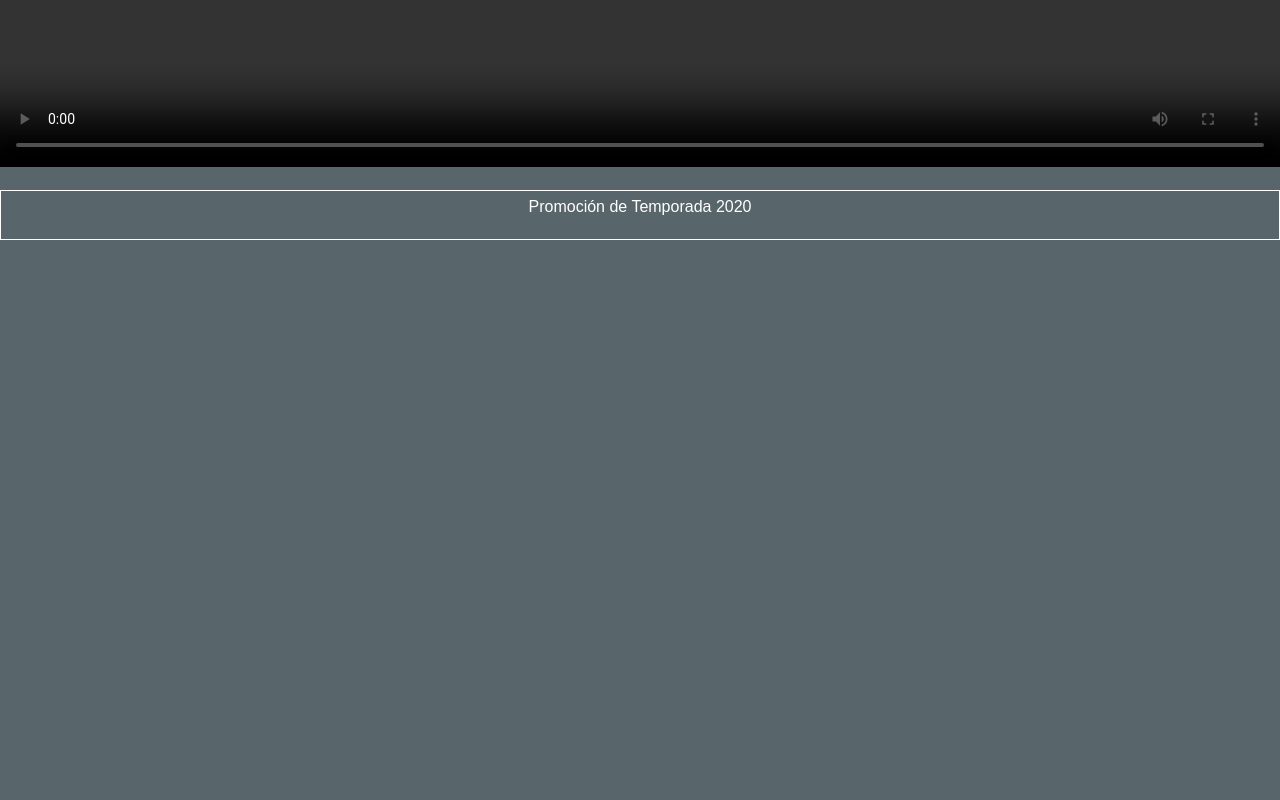
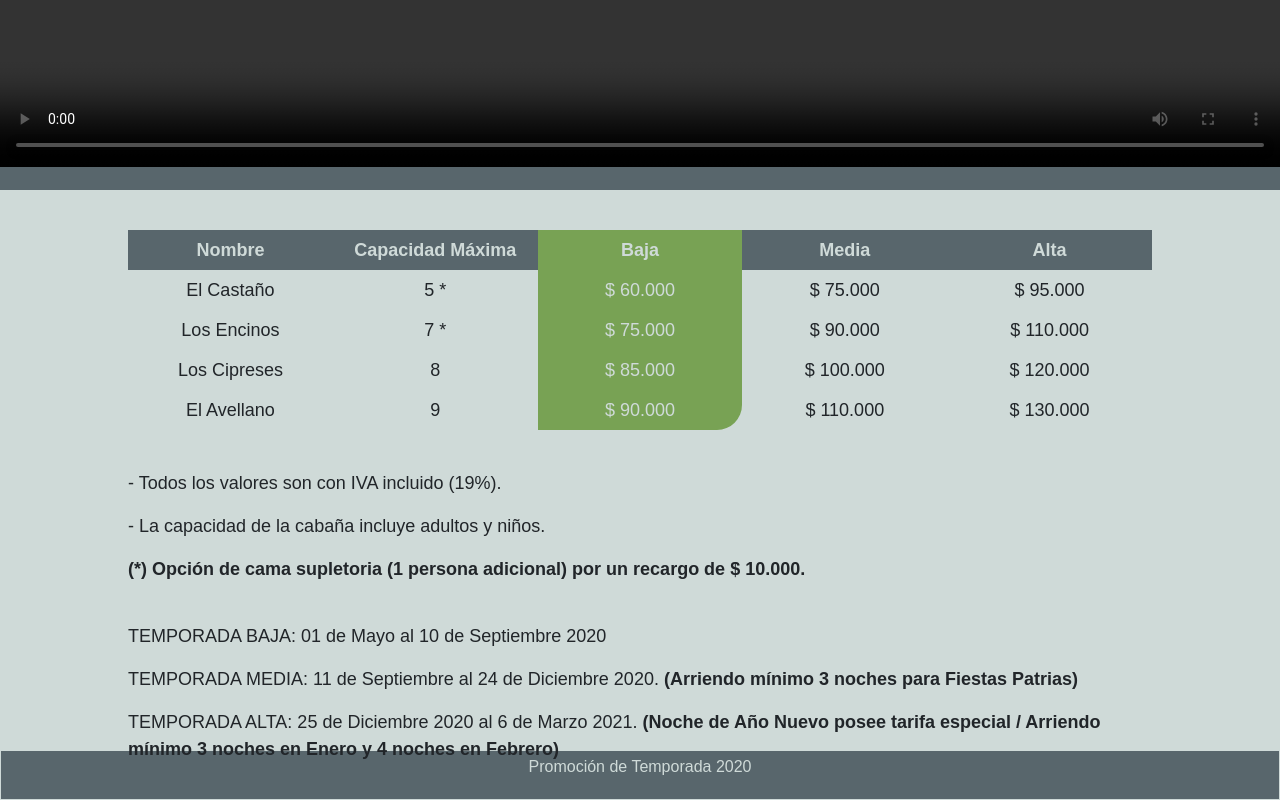
Before and after one commit to moharan/condominiochanchan2020, a React (Create React App) app: page / in a window 1280 px wide. Shown: the part 1437-2237 px from the top of the page. Before the commit the page ends 1677 px from the top, so only its background shows below. Built offline with nearby package versions, Linux system fonts and the light colour scheme.

Commit message:
working in price

```diff
--- a/src/App.css
+++ b/src/App.css
@@ -1,17 +1,20 @@
 :root {
   --main-color: #303131;
   --second-color: #58666c;
-  --third-color: #ffffff;
+  --third-color: #cfdad8;
+  --fourth-color: #60c0c9;
+  --fifth-color: #194571;
+  --sixth-color: #a0b2a7;
+  --seventh-color: #e7d9c9;
+  --eighth-color: #9e8081;
+  --ninth-color: #766785;
+  --tenth-color: #c27167;
+  --eleven-color: #6c3959;
+  --twelve-color: #abe39f;
+  --thirteen-color: #78a254;
+  --fourteen-color: #9f948b;
+  --fifteen-color: #7f8b8b;
   --main-space: 2vh;
-  /*
-  --fourth-color: #29a6dd;
-  --fifth-color: #f5f5f5;
-  --sixth-color: #000;
-  --seventh-color: #f6ab3b;
-  --eighth-color: #a17c52;
-  --ninth-color: #fff;
-  --tenth-color: #b0e0e6;
-  */
 }
 
 /* Parche */
@@ -81,13 +84,63 @@ footer {
 /* video */
 .video-section {
   width: 100%;
-  min-height: auto;
   max-height: 96vh;
   margin: var(--main-space) auto;
 }
 
 .video {
   width: 100%;
+}
+
+/* precios */
+.price-section {
+  width: 100%;
+  height: 70vh;
+  font-size: 18px;
+  display: flex;
+  flex-direction: column;
+  background: var(--third-color);
+  padding: 5vh 10vw;
+}
+
+.price-title {
+  background: var(--second-color);
+  color: var(--third-color);
+  width: calc(100% / 5);
+  display: flex;
+  line-height: 18px;
+  justify-content: center;
+  align-items: center;
+  font-weight: 600;
+  height: 5vh;
+}
+
+.price-element {
+  width: calc(100% / 5);
+  display: flex;
+  justify-content: center;
+  align-items: center;
+  height: 5vh;
+}
+
+.price-block {
+  width: 100%;
+  display: flex;
+  flex-direction: row;
+}
+
+.active {
+  background: var(--thirteen-color);
+  color: var(--third-color);
+}
+
+.last-active {
+  border-bottom-right-radius: 25px;
+}
+
+.text-conditions {
+  margin-top: 5vh;
+  text-align: left;
 }
 
 @media only screen and (max-width: 768px) {
@@ -101,7 +154,7 @@ footer {
     height: 45px;
     z-index: 99;
     position: fixed;
-    bottom: 30vh;
+    bottom: 35vh;
     left: 2%;
   }
 
@@ -111,8 +164,25 @@ footer {
     height: 34px;
     z-index: 99;
     position: fixed;
-    bottom: 20vh;
+    bottom: 25vh;
     left: 2%;
   }
 
+  .price-title, .price-element {
+    height: 45px;
+  }
+
+  .price-section {
+    height: auto;
+  }
 }
+
+@media only screen and (max-width: 480px) {
+  .price-section {
+    font-size: 11px;
+  }
+
+  .price-title, .price-element {
+    height: 40px;
+  }
+}
--- a/src/SectionHome.js
+++ b/src/SectionHome.js
@@ -52,7 +52,55 @@ class SectionHome extends React.Component {
             className='video'
             controls
             autoPlay
-            src={video} />
+            // src={video}
+          />
+        </div>
+        <div className='price-section'>
+          <div className='price-block'>
+            <div className='price-title'>Nombre</div>
+            <div className='price-title'>Capacidad Máxima</div>
+            <div className='price-title active'>Baja</div>
+            <div className='price-title disabled'>Media</div>
+            <div className='price-title disabled'>Alta</div>
+          </div>
+          <div className='price-block'>
+            <div className='price-element'>El Castaño</div>
+            <div className='price-element'>5 *</div>
+            <div className='price-element active'>$ 60.000</div>
+            <div className='price-element disabled'>$ 75.000</div>
+            <div className='price-element disabled'>$ 95.000</div>
+          </div>
+          <div className='price-block'>
+            <div className='price-element'>Los Encinos</div>
+            <div className='price-element'>7 *</div>
+            <div className='price-element active'>$ 75.000</div>
+            <div className='price-element disabled'>$ 90.000</div>
+            <div className='price-element disabled'>$ 110.000</div>
+          </div>
+          <div className='price-block'>
+            <div className='price-element'>Los Cipreses</div>
+            <div className='price-element'>8</div>
+            <div className='price-element active'>$ 85.000</div>
+            <div className='price-element disabled'>$ 100.000</div>
+            <div className='price-element disabled'>$ 120.000</div>
+          </div>
+          <div className='price-block'>
+            <div className='price-element'>El Avellano</div>
+            <div className='price-element'>9</div>
+            <div className='price-element active last-active'>$ 90.000</div>
+            <div className='price-element disabled'>$ 110.000</div>
+            <div className='price-element disabled'>$ 130.000</div>
+          </div>
+          <div className='text-conditions'>
+            <p>- Todos los valores son con IVA incluido (19%).</p>
+            <p>- La capacidad de la cabaña incluye adultos y niños.</p>
+            <b>(*) Opción de cama supletoria (1 persona adicional) por un recargo de $ 10.000.</b>
+          </div>
+          <div className='text-conditions'>
+            <p>TEMPORADA BAJA: 01 de Mayo al 10 de Septiembre 2020</p>
+            <p>TEMPORADA MEDIA: 11 de Septiembre al 24 de Diciembre 2020. <b>(Arriendo mínimo 3 noches para Fiestas Patrias)</b></p>
+            <p>TEMPORADA ALTA: 25 de Diciembre 2020 al 6 de Marzo 2021. <b>(Noche de Año Nuevo posee tarifa especial / Arriendo mínimo 3 noches en Enero y 4 noches en Febrero)</b></p>
+          </div>
         </div>
       </React.Fragment>
     )
```
Also changed, not shown: src/assets/tarifas/webpay.png (added).
